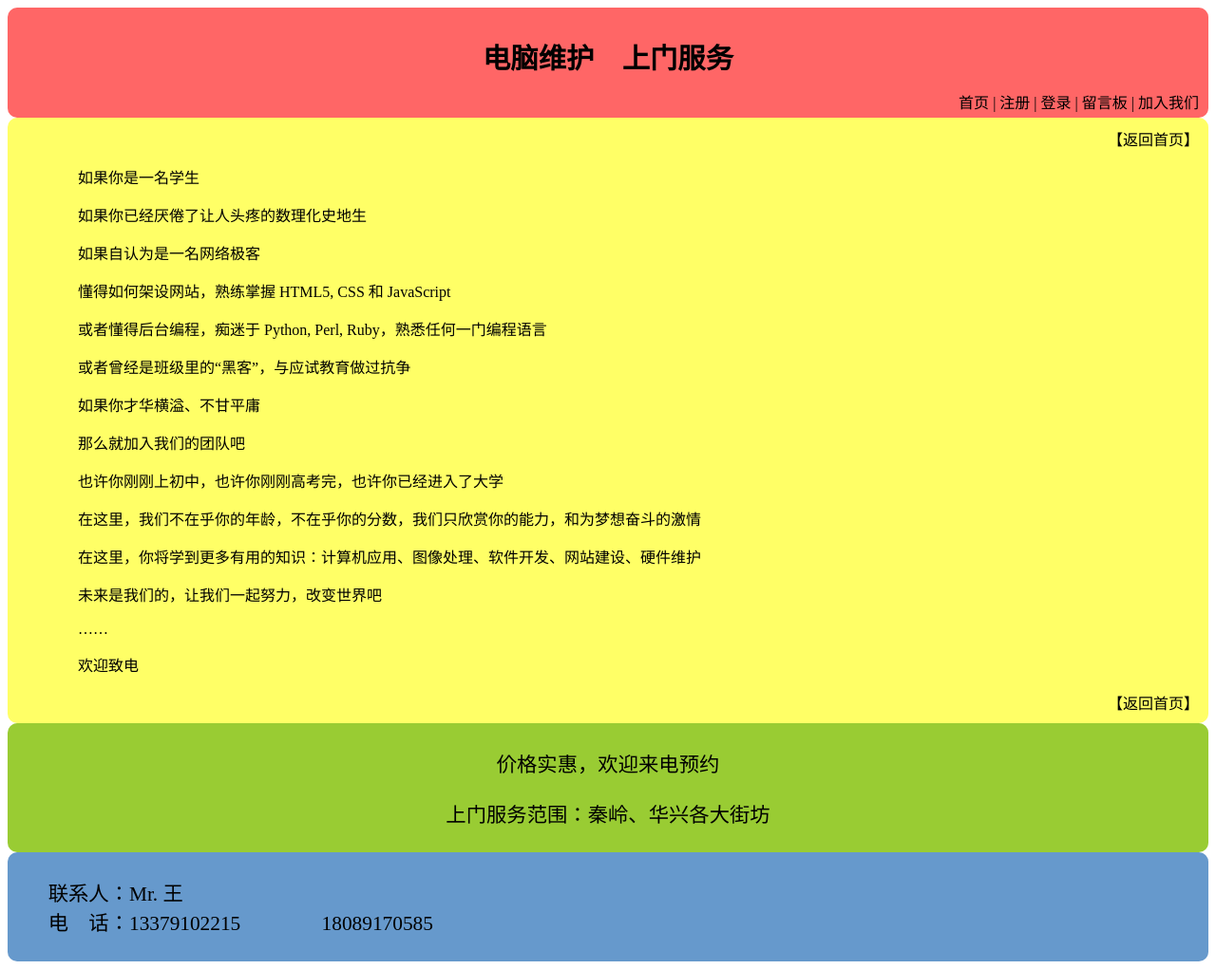
After one commit to whypro/Weixiu, a Flask app: page /join_us/ in a window 1280 px wide. The commit adds this page. Shown: the whole page at 95% size. Run offline with Flask 2, Linux system fonts and the light colour scheme; some libraries are stand-ins or nearby versions.

Commit message:
增加“加入我们”页面，增加 flash 模板、404 模板，优化后台处理函数，修改 CSS

```diff
--- a/static/css/style.css
+++ b/static/css/style.css
@@ -3,6 +3,10 @@ html {
     overflow-y: scroll;
 }
 
+p {
+    margin: 0;
+    padding: 0;
+}
 
 .input input {
     font-family: 微软雅黑;
@@ -71,6 +75,7 @@ html {
 }
 
 #header {
+    border-radius: 10px;
     margin: 0;
     padding: 0;
     background: #FF6666;
@@ -96,6 +101,7 @@ html {
 }
 
 #content {
+    border-radius: 10px;
     font-family: 微软雅黑;
     margin: 0;
     padding: 10px;
@@ -114,6 +120,8 @@ html {
 }
 
 #content p {
+    margin-top: 1em;
+    margin-bottom: 1em;
     text-indent: 2em;
     font-family: 微软雅黑;
     font-size: 12pt;
@@ -148,21 +156,34 @@ html {
     font-weight: bold;
 }
 
-#serving_dist p {
+#serving_dist {
+    border-radius: 10px;
     margin: 0;
-    padding: 10px;
+    padding: 5px;
     font-family: 方正少儿_GBK;
     font-size: 16pt;
     text-align: center;
     background: #99CC33;
 }
-#contact_us p {
+
+#serving_dist p {
+    margin-top: 1em;
+    margin-bottom: 1em;
+}
+
+#contact_us {
+    border-radius: 10px;
     margin: 0;
-    padding: 10px;
+    padding: 5px;
     padding-left: 2em;
     font-family: 微软雅黑;
     font-size: 16pt;
     background: #6699CC;
+}
+
+#contact_us p {
+    margin-top: 1em;
+    margin-bottom: 1em;
 }
 
 a {
--- a/templates/base.html
+++ b/templates/base.html
@@ -4,7 +4,7 @@
 <link rel="stylesheet" type="text/css" href="{{ url_for('static', filename='css/style.css') }}" />
 <link rel="icon" href="{{ url_for('static', filename='favicon.ico') }}" type="image/x-icon" />
 <link rel="shortcut icon" href="{{ url_for('static', filename='favicon.ico') }}" type="image/x-icon" />
-<div id="canvas" style="margin: 0; margin-left: 50px; margin-right: 50px; padding: 0; border: solid 5px #ccc;">
+<div id="canvas">
     <div id="header">
         <h1><a href="{{ url_for('index') }}">电脑维护&emsp;上门服务</a></h1>
         <div id="navigation">
@@ -18,8 +18,9 @@
             <a href="{{ url_for('register') }}">注册</a> |
             <a href="{{ url_for('login') }}">登录</a> |
             {% endif %}
-            <a href="{{ url_for('message') }}">留言板</a> |
-            <a>关于我们</a>
+            <a href="{{ url_for('leave_message') }}">留言板</a> |
+            <a href="{{ url_for('join_us') }}">加入我们</a>
+
         </div>
     </div>
     {% block body %}{% endblock %}
--- /dev/null
+++ b/templates/join-us.html
@@ -0,0 +1,26 @@
+{% extends "base.html" %}
+{% block title %}
+<title>重装系统 | 电脑维护 上门服务</title>
+{% endblock %}
+{% block body %}
+<div id="content">
+    <div class="return"><a href="/">【返回首页】</a></div>
+    <div class="post">
+        <p>如果你是一名学生</p>
+        <p>如果你已经厌倦了让人头疼的数理化史地生</p>
+        <p>如果自认为是一名网络极客</p>
+        <p>懂得如何架设网站，熟练掌握 HTML5, CSS 和 JavaScript</p>
+        <p>或者懂得后台编程，痴迷于 Python, Perl, Ruby，熟悉任何一门编程语言</p>
+        <p>或者曾经是班级里的“黑客”，与应试教育做过抗争</p>
+        <p>如果你才华横溢、不甘平庸</p>
+        <p>那么就加入我们的团队吧</p>
+        <p>也许你刚刚上初中，也许你刚刚高考完，也许你已经进入了大学</p>
+        <p>在这里，我们不在乎你的年龄，不在乎你的分数，我们只欣赏你的能力，和为梦想奋斗的激情</p>
+        <p>在这里，你将学到更多有用的知识：计算机应用、图像处理、软件开发、网站建设、硬件维护</p>
+        <p>未来是我们的，让我们一起努力，改变世界吧</p>
+        <p>……</p>
+        <p>欢迎致电</p>
+    </div>
+    <div class="return"><a href="/">【返回首页】</a></div>
+</div>
+{% endblock %}
--- a/test.py
+++ b/test.py
@@ -49,22 +49,17 @@ def index():
 def show_os():
     return render_template('os.html')
 
+from flask import abort
 @app.route('/os/<os>/')
 def show_os_info(os):
     t_name = os + '.html'
-    return render_template(t_name)
-
-
-@app.route('/hello/')
-def hello():
-    return 'Hello World'
-
-@app.route('/user/<username>/')
-def profile(username):
-    return '%s' % username
+    try:
+        return render_template(t_name)
+    except:
+        abort(404)
 
 @app.route('/guestbook/', methods=['GET', 'POST'])
-def message():
+def leave_message():
     error = None
     messages = []
     if request.method == 'POST':
@@ -75,17 +70,17 @@ def message():
         elif request.form['vcode'].upper() != session['validate'].upper():
             error = u'验证码不正确'
         else:
+            # 前台验证通过
             cur = g.db.cursor()
             cur.execute('insert into message(name, email, content, ip) values(%s, %s, %s, %s)', (request.form['name'], request.form['email'], request.form['content'], request.remote_addr))
             g.db.commit()
-            flash(u'留言成功')
-            return redirect(url_for('index'))
+            flash(u'留言成功，3 秒钟内将返回首页……')
+            return render_template('flash.html', target='index')
     else:
         if session.get('logged_in'):
             cur = g.db.cursor()
-            cur.execute('select user_group from people where username=%s', session.get('username'))
-            row = cur.fetchone()
-            if row and row[0] == 'admin':
+            cur.execute('select user_group from people where username=%s and group=%s', (session.get('username'), 'admin'))
+            if cur.rowcount > 0:
                 cur = g.db.cursor()
                 cur.execute('select name, email, content, datetime, ip from message order by id desc')
                 messages = [dict(name=row[0], content=row[2], datetime=row[3], ip=row[4]) for row in cur.fetchall()]
@@ -106,16 +101,18 @@ def login():
             else:
                 session['logged_in'] = True
                 session['username'] = request.form['username']
-                flash(u'登陆成功')
-                return redirect(url_for('message'))
+                flash(u'登陆成功，3 秒钟内将返回首页……')
+                return render_template('flash.html')
+
     return render_template('login.html', error=error)
 
 @app.route('/logout/')
 def logout():
     session.pop('logged_in', None)
     session.pop('username', None)
-    flash('已注销')
-    return redirect(url_for('message'))
+    flash(u'已注销，3 秒钟内将返回首页……')
+    return render_template('flash.html')
+
 
 @app.route('/register/', methods=['GET', 'POST'])
 def register():
@@ -149,6 +146,10 @@ def get_code():
     response.headers['Content-Type'] = 'image/png'
     return response
 
+@app.route('/join_us/')
+def join_us():
+    return render_template('join-us.html')
+
 if __name__ == "__main__":
     app.debug = True
     app.run()
```
Also changed, not shown: templates/404.html (added, +11 -0 lines), templates/flash.html (added, +11 -0 lines).
